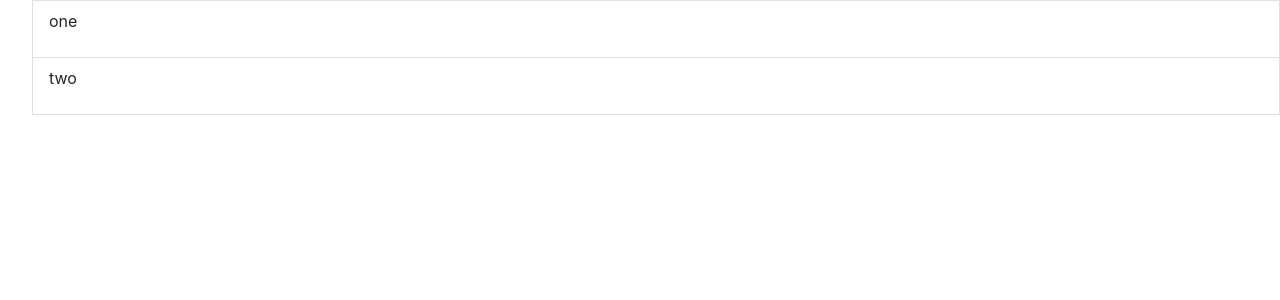
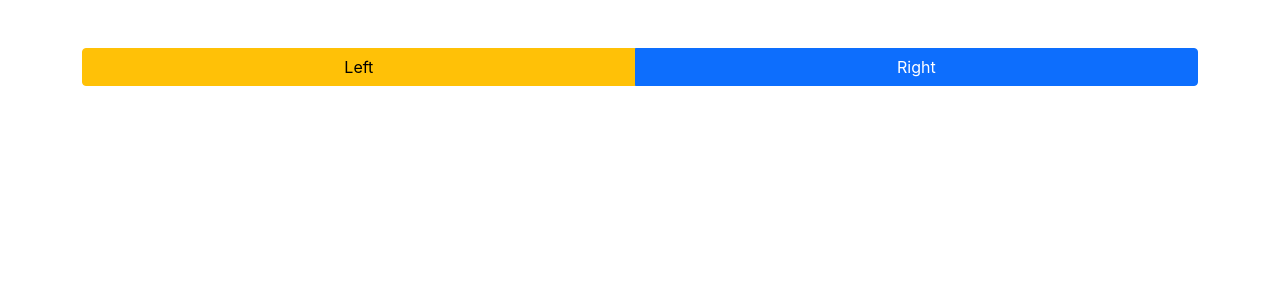
Before and after one commit to Nikrbb/ReactLearning, a React (Create React App) app in the folder react-app/: page / in a window 1280 px wide. Shown: the top 300 px of the page. Built offline with nearby package versions, Linux system fonts and the light colour scheme.

Commit message:
Toggle buttons

```diff
--- a/react-app/src/App.js
+++ b/react-app/src/App.js
@@ -1,12 +1,9 @@
 
 import './App.css';
-import List from "./Components/List";
+import BtnGroup from "./Components/BtnGroup";
 function App() {
   return (
-        <List>
-            <p>one</p>
-            <p>two</p>
-        </List>
+      <BtnGroup />
   );
 }
 
--- /dev/null
+++ b/react-app/src/Components/BtnGroup.jsx
@@ -0,0 +1,29 @@
+import React from "react";
+class BtnGroup extends React.Component {
+    constructor(props) {
+        super(props);
+        this.state = {
+            right: false,
+            left: false,
+            rightStyle: "",
+            leftStyle: ""
+        }
+    }
+    changeEvent = (e) => {
+        e.target.getAttribute("id") === "right" ?
+            this.setState({ left: true, rightStyle: " active"}) :
+            this.setState({ right: true, leftStyle: " active"})
+    }
+    render() {
+        return (
+            <>
+                 <div className="container d-flex mt-5 btn-group" role="group" aria-label="Basic mixed styles example">
+                    <button disabled={this.state.left} onClick={this.changeEvent} id="left" type="button" className={"btn btn-warning" + this.state.leftStyle}>Left</button>
+                    <button disabled={this.state.right} onClick={this.changeEvent} id="right" type="button" className={"btn btn-primary" + this.state.rightStyle}>Right</button>
+                </div>
+            </>
+        )
+    }
+}
+
+export default BtnGroup
--- a/react-app/src/Components/List.jsx
+++ /dev/null
@@ -1,11 +0,0 @@
-function List(props) {
-    const { children } = props
-    return (
-        <ul>{
-            children.map((item, i) => {
-                return <li key={i} className="list-group-item">{item}</li>
-            })
-        }</ul>
-    )
-}
-export default List
```
